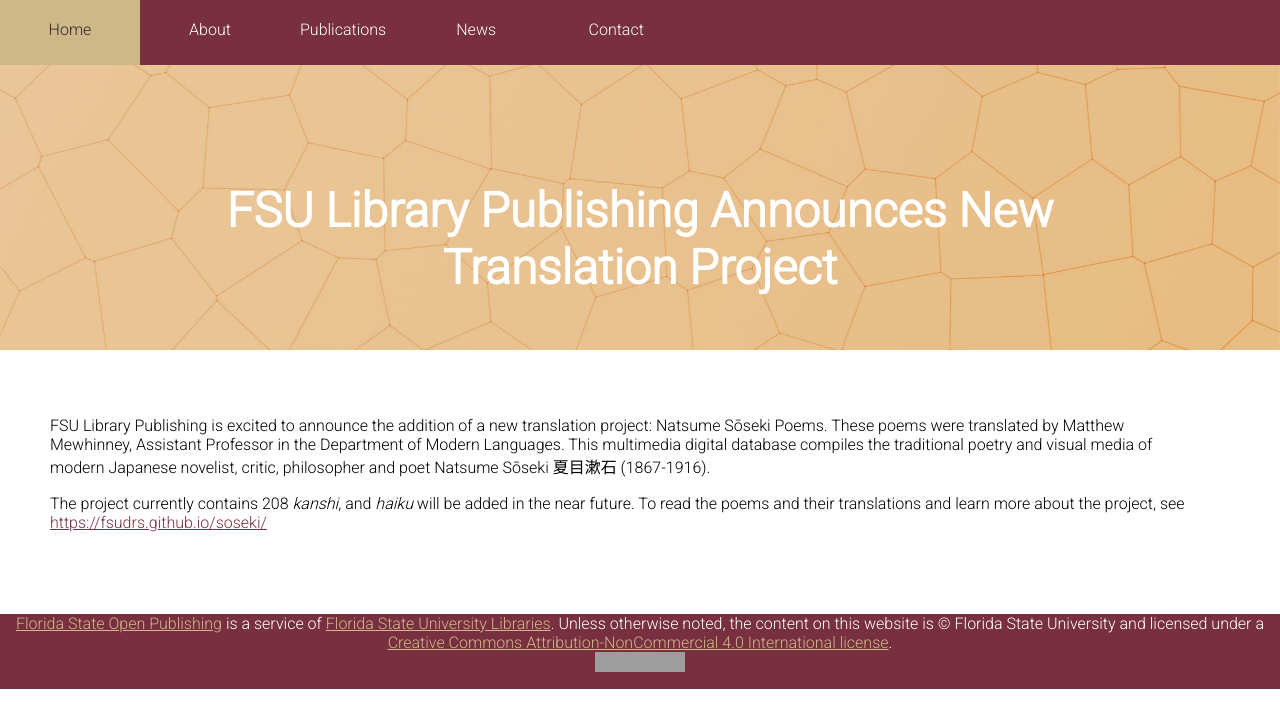
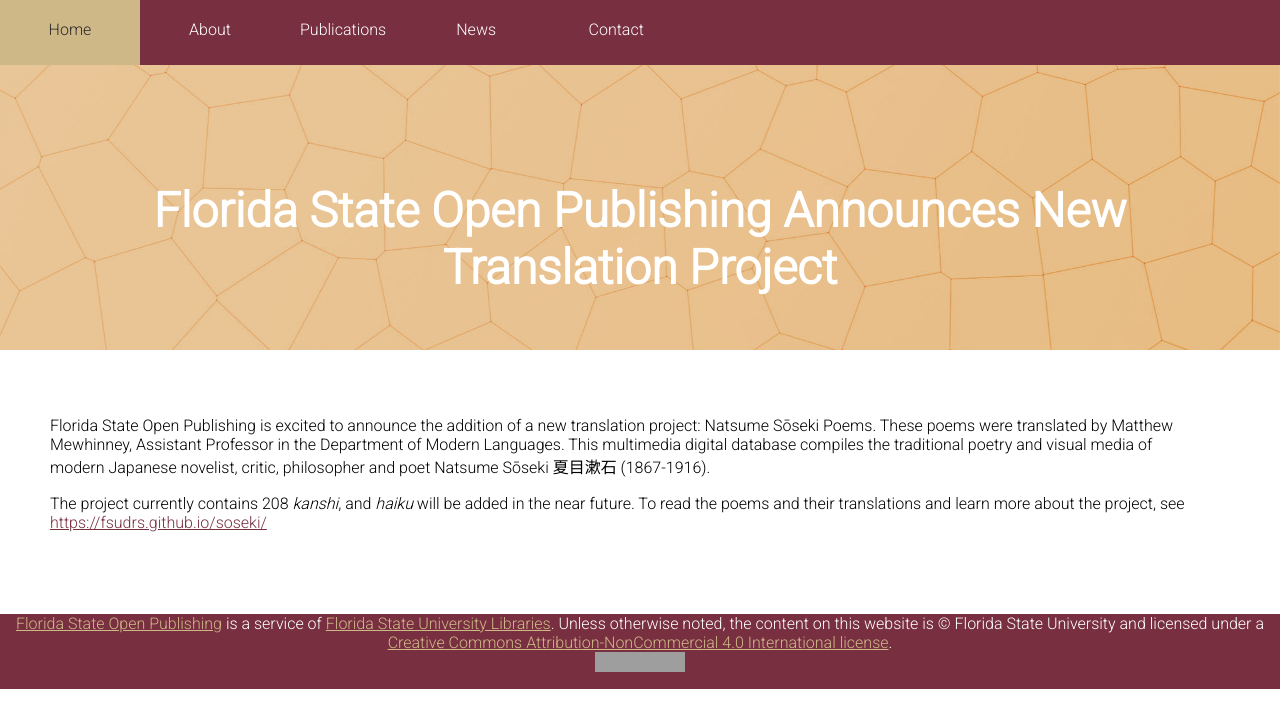
Before and after one commit to fsulibpub/fsulibpub.github.io, a Jekyll site: the page built from _news/2020-09-01_soseki.md, in a window 1280 px wide. Shown: the top 728 px of the page. Built offline with Jekyll 4.4.1, drawn with Linux system fonts in a browser that asks for light colours; grey boxes are pictures that could not be loaded.

Commit message:
Update 2020-09-01_soseki.md

```diff
--- a/_news/2020-09-01_soseki.md
+++ b/_news/2020-09-01_soseki.md
@@ -1,10 +1,10 @@
 ---
 layout: default
-title: "FSU Library Publishing Announces New Translation Project"
+title: "Florida State Open Publishing Announces New Translation Project"
 date: 2020-09-01
 permalink: /news/2020-09-01_soseki/
 ---
 
-FSU Library Publishing is excited to announce the addition of a new translation project: Natsume Sōseki Poems. These poems were translated by Matthew Mewhinney, Assistant Professor in the Department of Modern Languages. This multimedia digital database compiles the traditional poetry and visual media of modern Japanese novelist, critic, philosopher and poet Natsume Sōseki 夏目漱石 (1867-1916).
+Florida State Open Publishing is excited to announce the addition of a new translation project: Natsume Sōseki Poems. These poems were translated by Matthew Mewhinney, Assistant Professor in the Department of Modern Languages. This multimedia digital database compiles the traditional poetry and visual media of modern Japanese novelist, critic, philosopher and poet Natsume Sōseki 夏目漱石 (1867-1916).
 
 The project currently contains 208 *kanshi*, and *haiku* will be added in the near future. To read the poems and their translations and learn more about the project, see [https://fsudrs.github.io/soseki/](https://fsudrs.github.io/soseki/)
```
